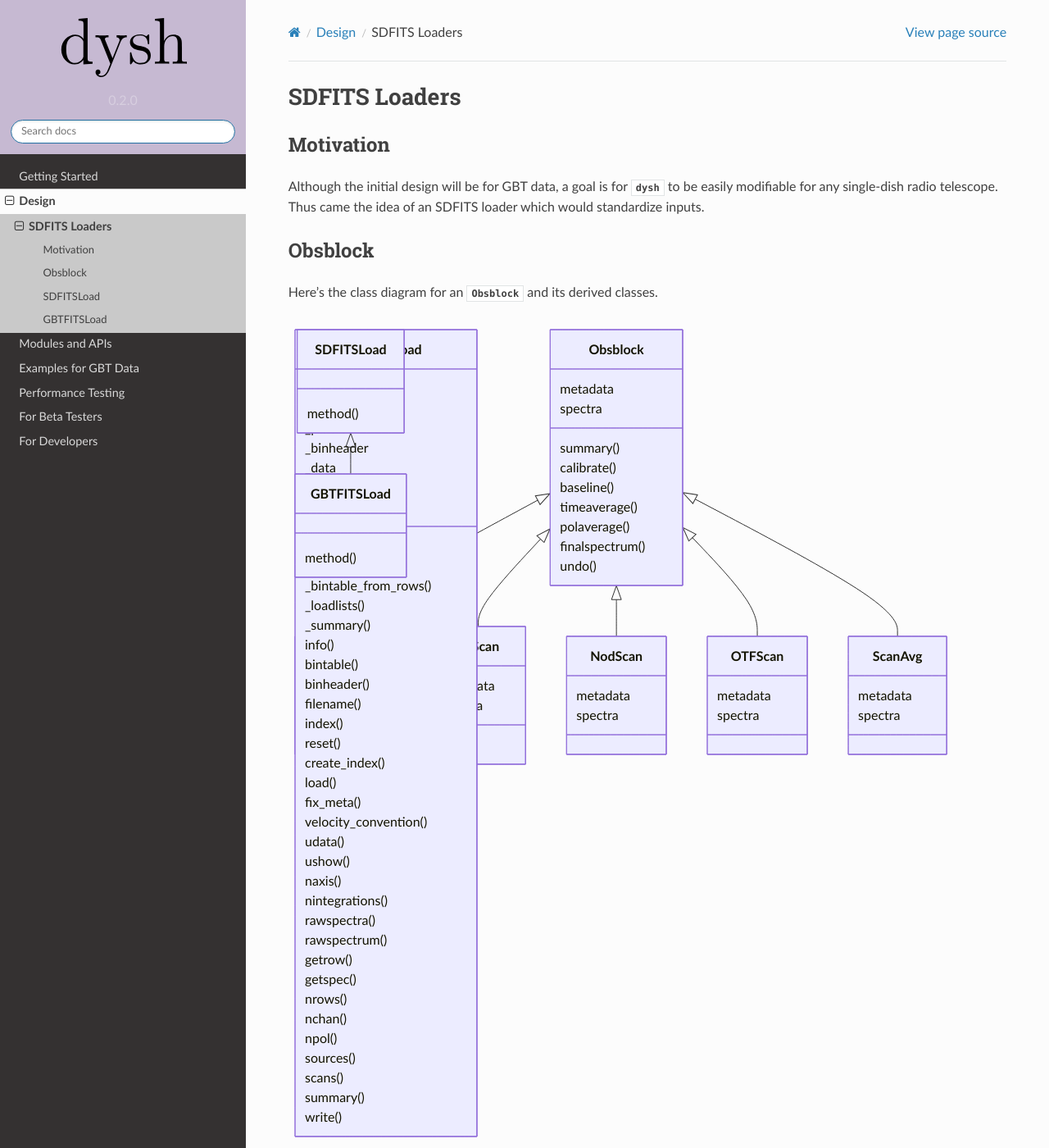
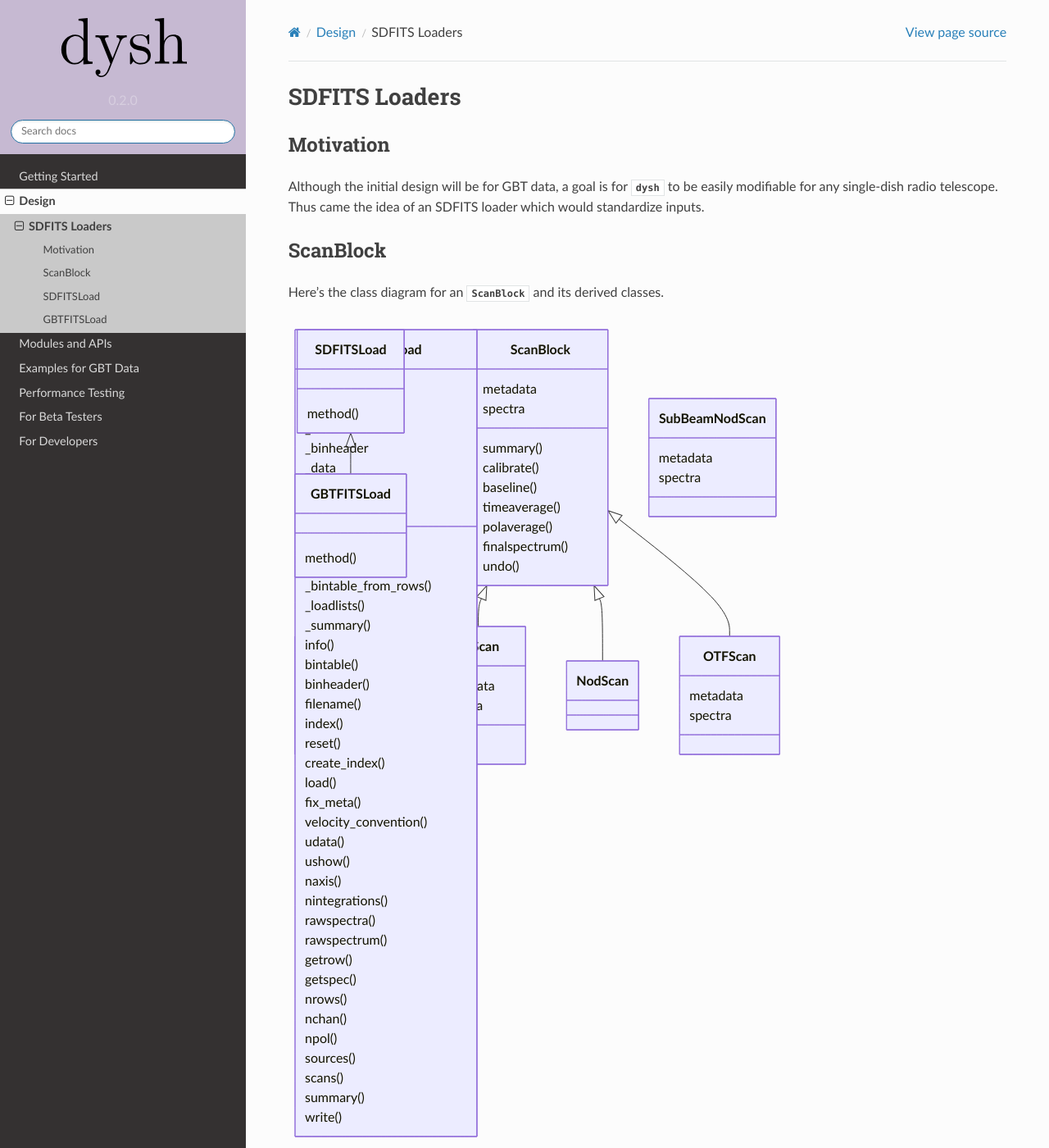
Before and after one commit to GreenBankObservatory/dysh, a Sphinx documentation site: the page built from docs/source/design/sdfits_loaders.rst, in a window 1280 px wide and 1400 px high. Shown: the whole window at 82% size. Built offline with Sphinx 7.4.7 and the Read the Docs theme 2.0.0, drawn with Linux system fonts in a browser that asks for light colours; pages that are not in the unit, such as notebooks, are missing from menus.

Commit message:
remove obsblock docs

```diff
--- a/docs/source/design/sdfits_loaders.rst
+++ b/docs/source/design/sdfits_loaders.rst
@@ -7,15 +7,15 @@
 
 Although the initial design will be for GBT data, a goal is for `dysh` to be easily modifiable for any single-dish radio telescope. Thus came the idea of an SDFITS loader which would standardize inputs.
 
-Obsblock
-========
+ScanBlock
+=========
 
-Here's the class diagram for an `Obsblock` and its derived classes.
+Here's the class diagram for an `ScanBlock` and its derived classes.
 
 .. mermaid::
 
     classDiagram
-        class Obsblock{
+        class ScanBlock{
             metadata
             spectra
             summary()
@@ -35,7 +35,7 @@
             spectra
             fold()
         }
-        class NodScan{
+        class SubBeamNodScan{
             metadata
             spectra
         }
@@ -43,15 +43,10 @@
             metadata
             spectra
         }
-        class ScanAvg{
-            metadata
-            spectra
-        }
-        Obsblock <|-- PSScan
-        Obsblock <|-- FSScan
-        Obsblock <|-- NodScan
-        Obsblock <|-- OTFScan
-        Obsblock <|-- ScanAvg
+        ScanBlock <|-- PSScan
+        ScanBlock <|-- FSScan
+        ScanBlock <|-- NodScan
+        ScanBlock <|-- OTFScan
 
 That's probably not super accurate. I just copied the diagram in the stakeholder presentation from last May.
 
@@ -64,7 +59,7 @@
         class SDFITSLoad{
             _filename
             _bintable
-            _ptable
+            _index
             _binheader
             _data
             _hdu
```
Also changed, not shown: docs/source/modules/dysh.spectra.rst (+0 -7 lines).
